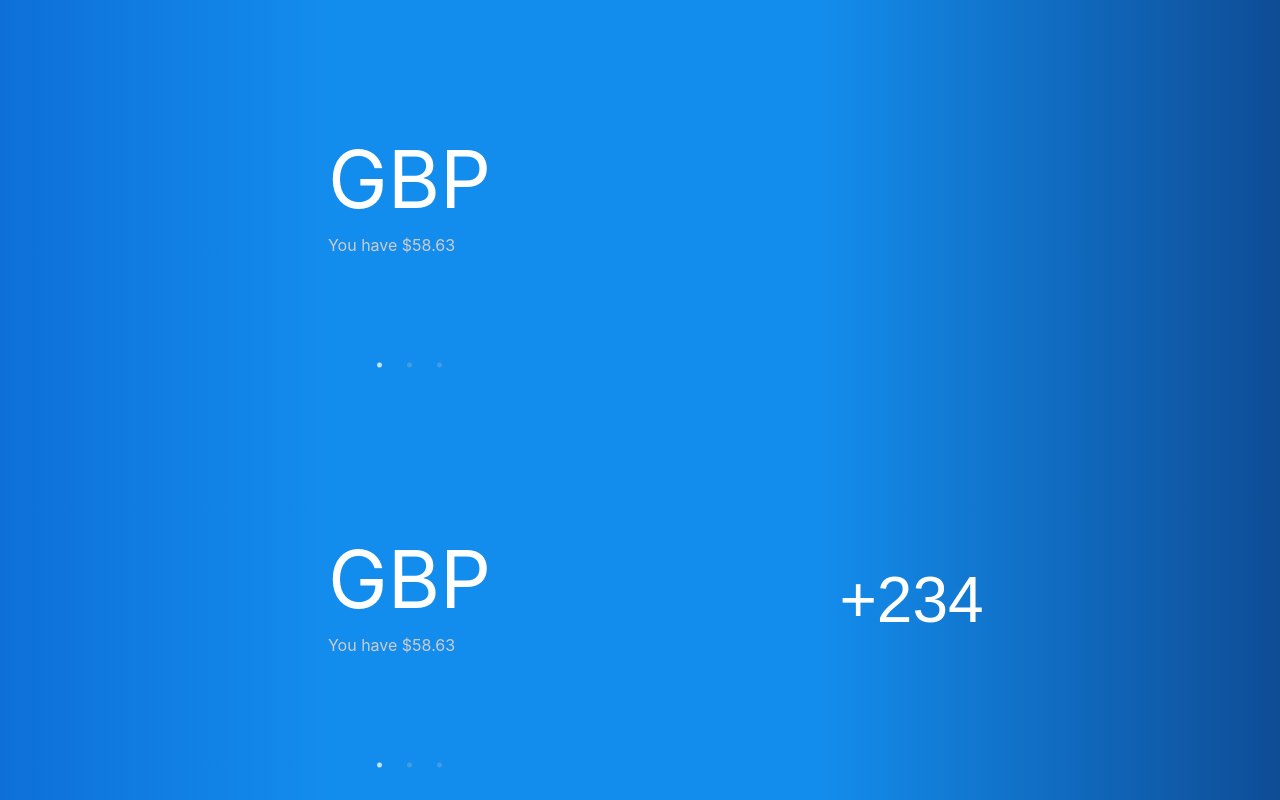
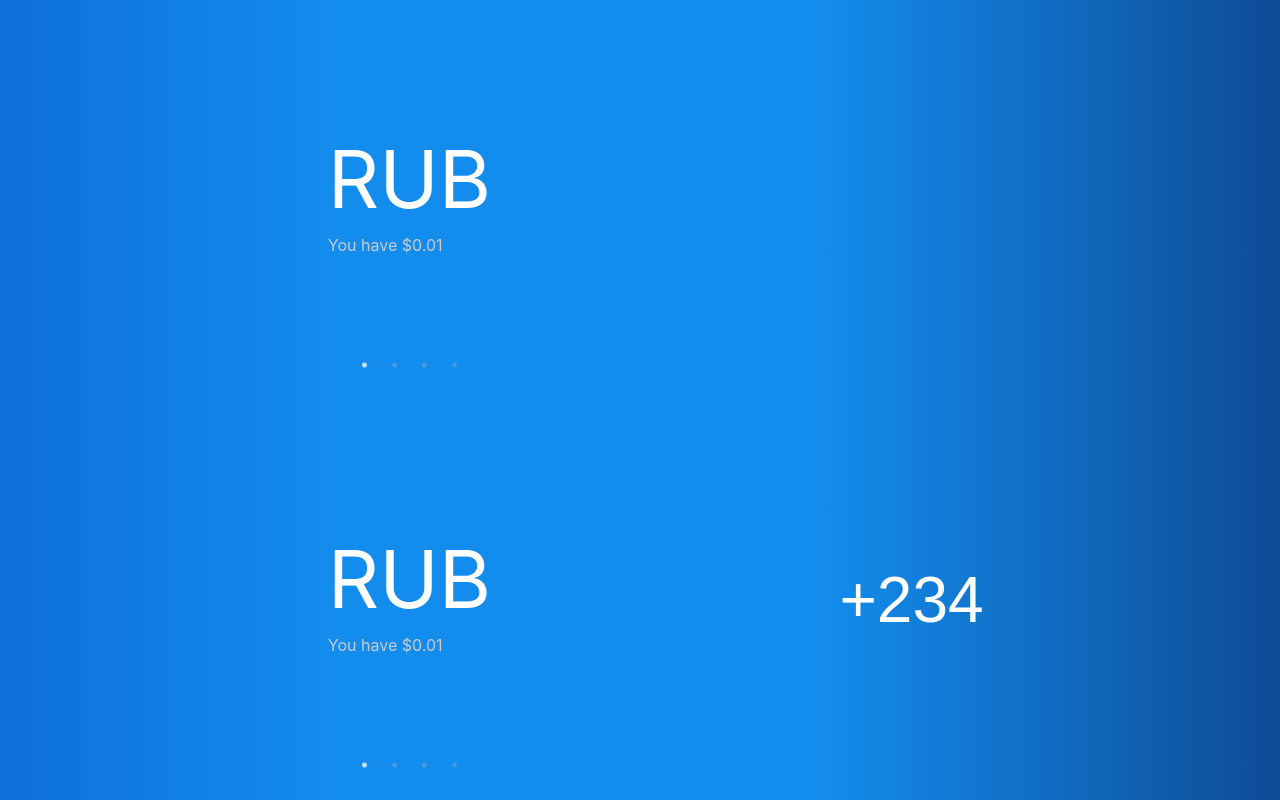
Before and after one commit to maksim-korzhov/revolut, a React (Create React App) app: page / in a window 1280 px wide. Built offline with nearby package versions, Linux system fonts and the light colour scheme.

Commit message:
Base components is created

```diff
--- a/src/App.css
+++ b/src/App.css
@@ -16,7 +16,7 @@
 }
 
 /* Slider */
-.slider {
+.slider-container {
   margin: auto;
   height: 50vh;
   position: relative;
--- a/src/App.tsx
+++ b/src/App.tsx
@@ -1,114 +1,22 @@
 import React from "react";
-import Slider from "react-slick";
-import "slick-carousel/slick/slick.css";
-import "slick-carousel/slick/slick-theme.css";
-import "./features/slider/slider.css";
-
-import NumberFormat, { NumberFormatValues } from "react-number-format";
-
+import CurrencySlider from "./features/currency_slider/CurrencySlider";
+import CurrencyInput from "./features/currency_input/CurrecnyInput";
 import "./App.css";
 
 function App() {
-  const settings = {
-    arrows: false,
-    dots: true,
-    easing: "ease-in-out",
-    infinite: true,
-    mobileFirst: true,
-    speed: 500,
-    slidesToShow: 1,
-    slidesToScroll: 1,
-  };
-
-  function withLengthLimit(inputObj: NumberFormatValues) {
-    const { floatValue } = inputObj;
-    const MAX_AT_ONCE = 10000000;
-    if (floatValue && floatValue >= MAX_AT_ONCE) return false;
-
-    return true;
-  }
-
   return (
     <div className="container">
       <div className="wrapper">
-        <div className="slider slider--light">
-          <section className="exchange">
-            <Slider {...settings}>
-              <div className="slider-item">
-                <div className="exchange-wrapper">
-                  <div className="exchange-content">
-                    <h3 className="exchange-currency">GBP</h3>
-                    <p className="exchange-inwallet">You have $58.63</p>
-                  </div>
-                </div>
-              </div>
-              <div className="slider-item">
-                <div className="exchange-wrapper">
-                  <div className="exchange-content">
-                    <h3 className="exchange-currency">EUR</h3>
-                    <p className="exchange-inwallet">You have $58.63</p>
-                  </div>
-                </div>
-              </div>
-              <div className="slider-item">
-                <div className="exchange-wrapper">
-                  <div className="exchange-content">
-                    <h3 className="exchange-currency">USD</h3>
-                    <p className="exchange-inwallet">You have $58.63</p>
-                  </div>
-                </div>
-              </div>
-            </Slider>
-          </section>
+        <div className="slider-container">
+          <CurrencySlider />
 
-          <NumberFormat
-            className="exchangeValue"
-            thousandSeparator={true}
-            decimalScale={2}
-            isAllowed={withLengthLimit}
-            prefix="–"
-          />
+          <CurrencyInput name="from" prefix="–" />
         </div>
 
-        <div className="slider slider--light">
-          <section className="exchange">
-            <Slider {...settings}>
-              <div className="slider-item">
-                <div className="exchange-wrapper">
-                  <div className="exchange-content">
-                    <h3 className="exchange-currency">GBP</h3>
-                    <p className="exchange-inwallet">You have $58.63</p>
-                  </div>
-                </div>
-              </div>
-              <div className="slider-item">
-                <div className="exchange-wrapper">
-                  <div className="exchange-content">
-                    <h3 className="exchange-currency">EUR</h3>
-                    <p className="exchange-inwallet">You have $58.63</p>
-                  </div>
-                </div>
-              </div>
-              <div className="slider-item">
-                <div className="exchange-wrapper">
-                  <div className="exchange-content">
-                    <h3 className="exchange-currency">USD</h3>
-                    <p className="exchange-inwallet">You have $58.63</p>
-                  </div>
-                </div>
-              </div>
-            </Slider>
-          </section>
+        <div className="slider-container">
+          <CurrencySlider />
 
-          <NumberFormat
-            className="exchangeValue"
-            thousandSeparator={true}
-            decimalScale={2}
-            isAllowed={withLengthLimit}
-            disabled
-            prefix="+"
-            value="234"
-          />
+          <CurrencyInput disabled name="to" prefix="+" value="234" />
         </div>
       </div>
     </div>
--- /dev/null
+++ b/src/features/currency_input/CurrecnyInput.tsx
@@ -0,0 +1,41 @@
+import * as React from "react";
+import NumberFormat, { NumberFormatValues } from "react-number-format";
+
+function withLengthLimit(inputObj: NumberFormatValues) {
+  const { floatValue } = inputObj;
+  const MAX_AT_ONCE = 10000000;
+  if (floatValue && floatValue >= MAX_AT_ONCE) return false;
+
+  return true;
+}
+
+interface IProps {
+  name: string;
+  disabled?: boolean;
+  prefix?: string;
+  value?: string;
+}
+
+const CurrencyInput: React.FunctionComponent<IProps> = ({
+  name,
+  disabled = false,
+  prefix = "",
+  value = "",
+}) => {
+  return (
+    <NumberFormat
+      allowLeadingZeros={false}
+      allowNegative={false}
+      className="exchangeValue"
+      decimalScale={2}
+      disabled={disabled}
+      isAllowed={withLengthLimit}
+      name={name}
+      prefix={prefix}
+      thousandSeparator={true}
+      value={value}
+    />
+  );
+};
+
+export default CurrencyInput;
--- /dev/null
+++ b/src/features/currency_slide/CurrencySlide.tsx
@@ -0,0 +1,24 @@
+import * as React from "react";
+
+interface IProps {
+  name: string;
+  sign: string;
+  value: string;
+}
+
+const CurrencySlide: React.FunctionComponent<IProps> = ({
+  name,
+  sign,
+  value,
+}) => {
+  return (
+    <div className="exchange-wrapper">
+      <div className="exchange-content">
+        <h3 className="exchange-currency">{name}</h3>
+        <p className="exchange-inwallet">{`You have ${sign}${value}`}</p>
+      </div>
+    </div>
+  );
+};
+
+export default CurrencySlide;
--- /dev/null
+++ b/src/features/currency_slider/CurrencySlider.tsx
@@ -0,0 +1,43 @@
+import * as React from "react";
+import Slider from "react-slick";
+import "slick-carousel/slick/slick.css";
+import "slick-carousel/slick/slick-theme.css";
+import "./currency_slider.css";
+
+import CurrencySlide from "../currency_slide/CurrencySlide";
+
+const settings = {
+  arrows: false,
+  dots: true,
+  easing: "ease-in-out",
+  infinite: true,
+  mobileFirst: true,
+  speed: 500,
+  slidesToShow: 1,
+  slidesToScroll: 1,
+};
+
+interface IProps {}
+
+const CurrencySlider: React.FunctionComponent<IProps> = () => {
+  return (
+    <section className="exchange">
+      <Slider {...settings}>
+        <div className="slider-item">
+          <CurrencySlide name="RUB" sign="$" value="0.01" />
+        </div>
+        <div className="slider-item">
+          <CurrencySlide name="GBP" sign="$" value="58.01" />
+        </div>
+        <div className="slider-item">
+          <CurrencySlide name="EUR" sign="$" value="63.01" />
+        </div>
+        <div className="slider-item">
+          <CurrencySlide name="USD" sign="$" value="63.01" />
+        </div>
+      </Slider>
+    </section>
+  );
+};
+
+export default CurrencySlider;
```
Also changed, not shown: src/features/currency_slider/currency_slider.css (renamed from src/features/slider/slider.css).
